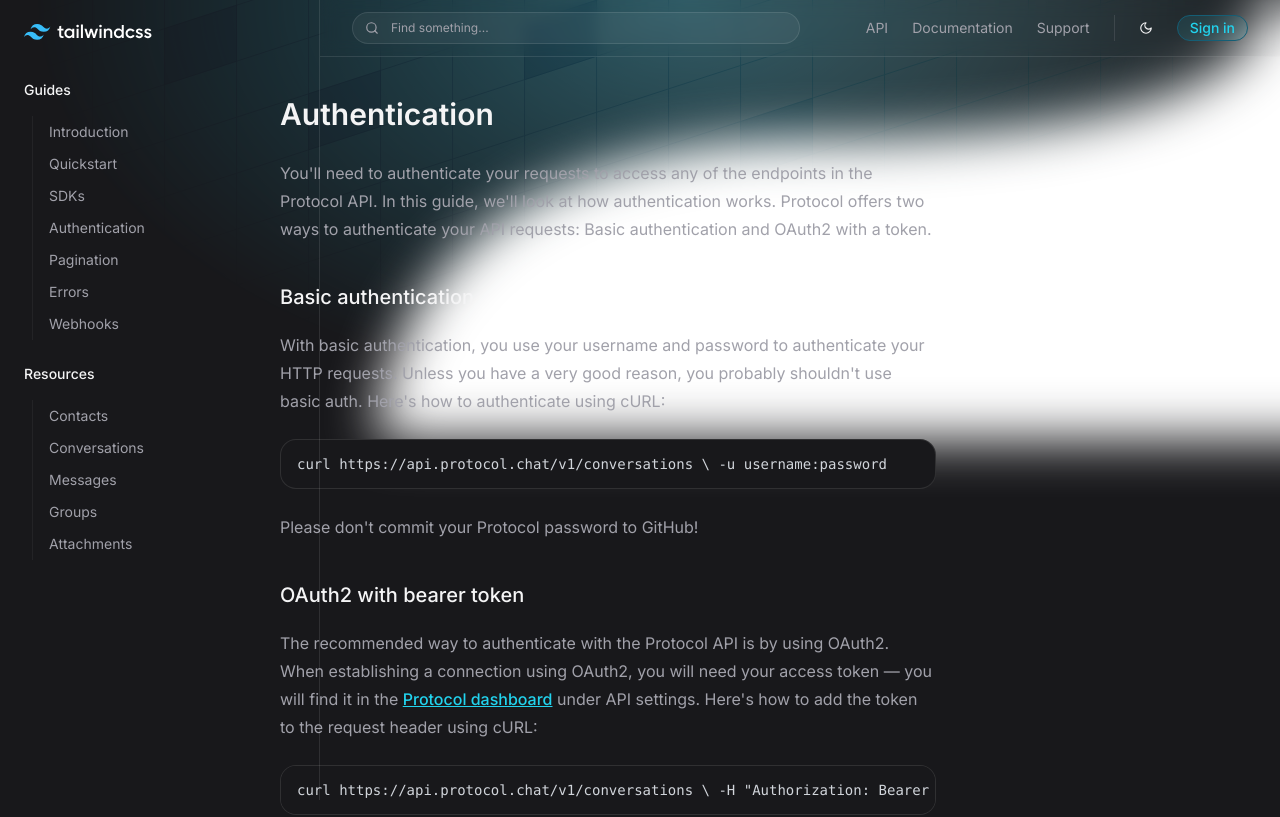
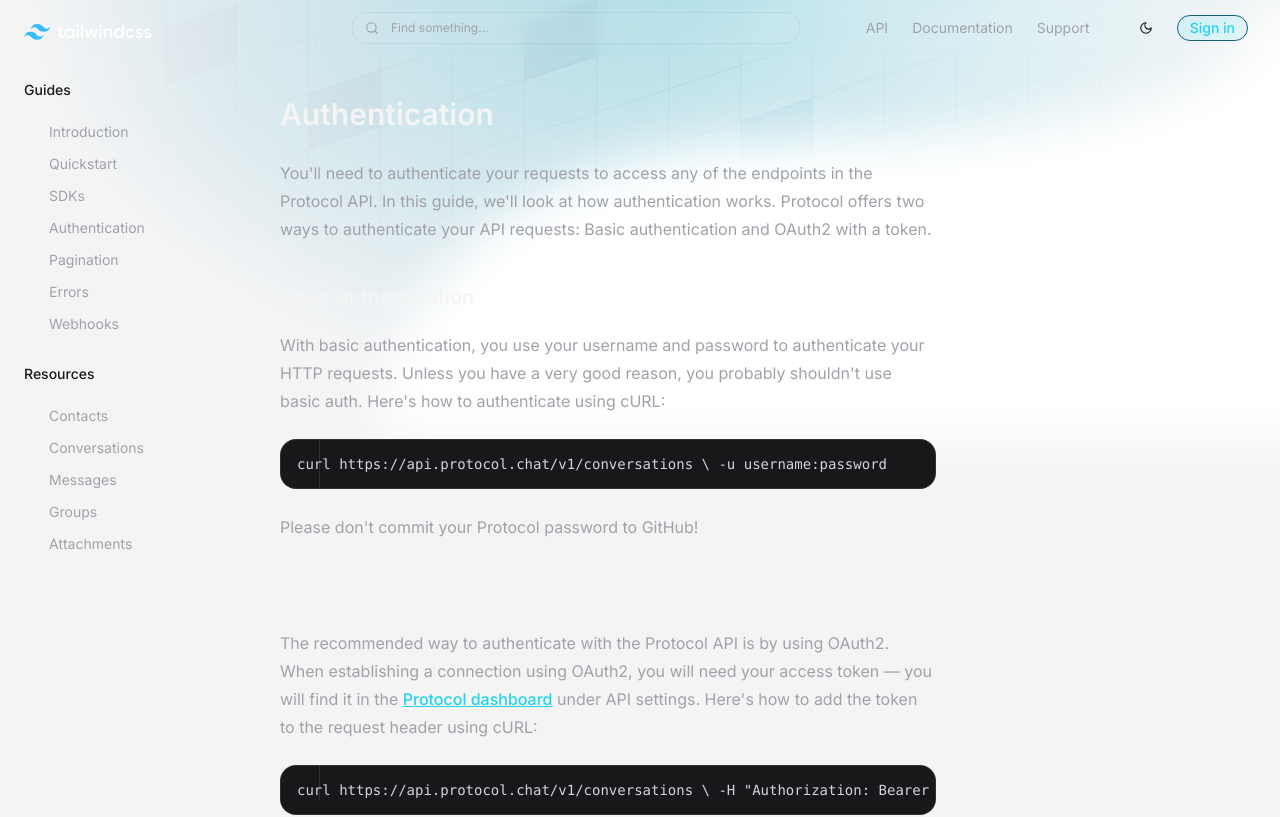
Before and after one commit to joatancavalcante/tailwind-ui-protocol-clone, a Next.js app: page / in a window 1280 px wide. Shown: the top 817 px of the page. Built offline with nearby package versions, Linux system fonts and the light colour scheme.

Commit message:
Toggle dark and light mode.

```diff
--- a/src/app/ProviderTheme.tsx
+++ b/src/app/ProviderTheme.tsx
@@ -9,7 +9,7 @@
     children: React.ReactNode
   }){
     return (
-        <ThemeProvider>
+        <ThemeProvider attribute='class'>
             {children}
         </ThemeProvider>
     )
--- a/src/app/globals.css
+++ b/src/app/globals.css
@@ -1,3 +1,8 @@
 @tailwind base;
 @tailwind utilities;
 @tailwind components;
+@layer base{
+    body {
+        @apply dark:bg-zinc-900 bg-zinc-100
+    }
+}
--- a/src/app/layout.tsx
+++ b/src/app/layout.tsx
@@ -14,13 +14,12 @@
 }) {
   return (
     <html lang="en" className={inter.className}>
-      <body className='bg-zinc-900'>
+        <body /*className='bg-zinc-900'*/>
           <ProviderTheme>
             <Sidebar />
             <div>
               <Header />
               <HeroPattern />
-
               <div className="py-24 max-w-4xl px-8 mx-auto">
                 {children}
               </div>
--- a/src/components/Header.tsx
+++ b/src/components/Header.tsx
@@ -8,13 +8,9 @@
 
   const [mounted, setMounted] = useState(false);
   const { theme, setTheme, systemTheme } = useTheme();
-
-  let currentTheme = theme === 'system' ? systemTheme : theme;
-
   function handleToggleTheme(){
-    currentTheme === 'dark' ? setTheme('light') : setTheme('dark');
-    currentTheme = theme;
-    console.log(currentTheme);
+    console.log(theme);
+    theme == 'dark' ? setTheme('light') : setTheme('dark');
   }
 
   useEffect(() => {
@@ -27,7 +23,7 @@
 
   return (
     <header className="fixed top-0 left-80 right-0 px-8 py-3 border-b border-white/10 backdrop-blur flex items-center justify-between">
-      <button className="w-full max-w-md flex items-center gap-3 text-xs text-zinc-400 bg-white/5 border border-white/10 px-3 h-8 rounded-full">
+      <button className="w-full max-w-md flex items-center gap-3 text-xs text-zinc-400 bg-white/5 border border-black/5 dark:border-white/5 px-3 h-8 rounded-full">
         <Search size={14} />
         <span>Find something...</span>
       </button>
@@ -41,7 +37,7 @@
 
         <div className="flex items-center border-l border-white/10 pl-6 ml-6 gap-6">
           <button onClick={handleToggleTheme}>
-            {currentTheme === 'dark'? <Sun size={14} className="text-zinc-100" /> : <Moon size={14} className="text-zinc-100" />}
+            {theme === 'dark'? <Sun size={14} className="text-zinc-900 dark:text-zinc-100" /> : <Moon size={14} className="text-zinc-900 dark:text-zinc-100" />}
           </button>
 
           <button className="border border-cyan-800 bg-cyan-400/10 text-cyan-400 px-3 py-0.5 rounded-full text-sm font-medium hover:border-cyan-400 transition-colors">
--- a/src/components/Sidebar.tsx
+++ b/src/components/Sidebar.tsx
@@ -7,7 +7,7 @@
 
       <nav className="mt-10 flex flex-col gap-6">
         <div className="flex flex-col gap-4">
-          <strong className="text-zinc-100 font-medium text-sm">
+          <strong className="text-zinc-900 dark:text-zinc-100 font-medium text-sm">
             Guides
           </strong>
 
@@ -22,7 +22,7 @@
           </div>
         </div>
         <div className="flex flex-col gap-4">
-          <strong className="text-zinc-100 font-medium text-sm">
+          <strong className="text-zinc-900 dark:text-zinc-100  font-medium text-sm">
             Resources
           </strong>
 
```
Lines whose indentation alone changed are shown as unchanged.
